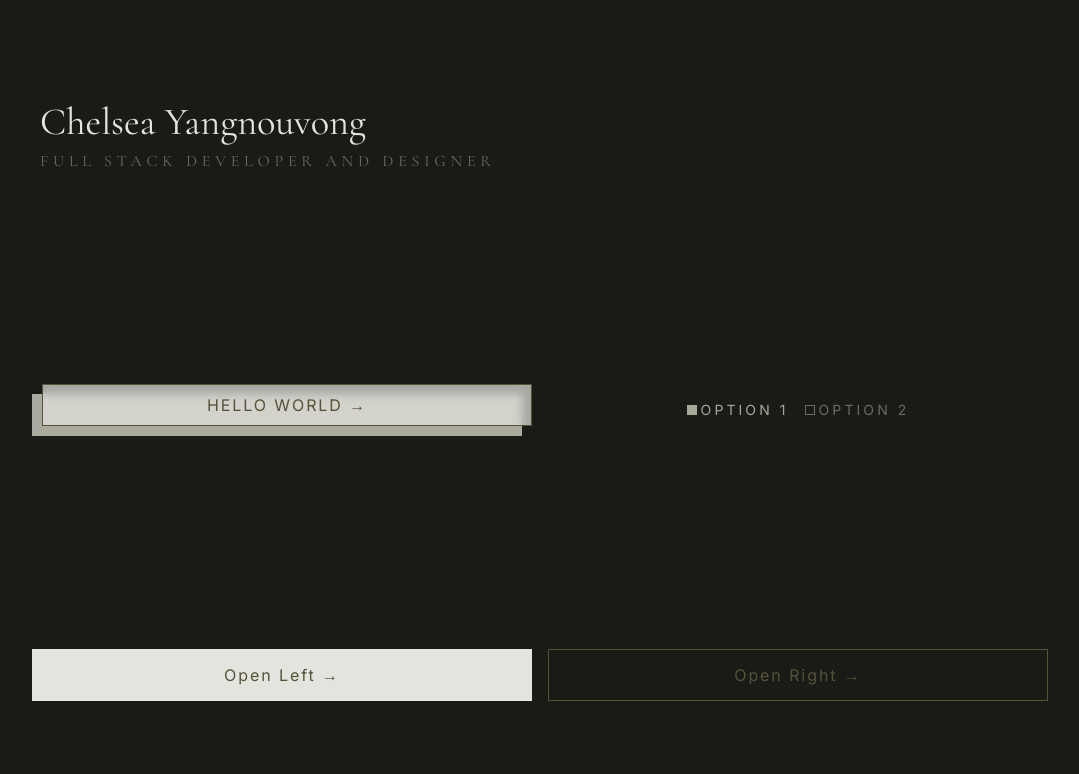
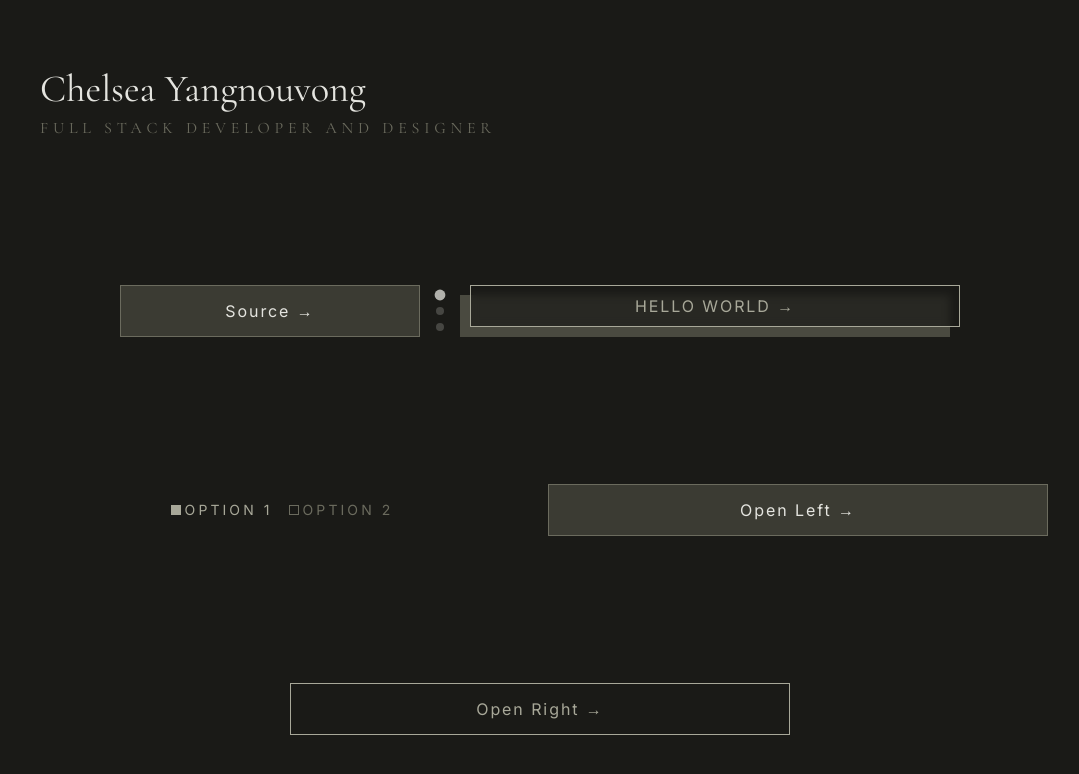
Before and after one commit to cyangnouvong/dao-ui, a React (Vite) app: page / in a window 1280 px wide. Shown: the top 774 px of the page, without its empty margins (100-1179 px from the left). Built offline with nearby package versions, Linux system fonts and the light colour scheme.

Commit message:
dot indicator

```diff
--- a/src/App.tsx
+++ b/src/App.tsx
@@ -3,16 +3,20 @@ import Button from "./components/Button/Button";
 import RadioGroup from "./components/RadioGroup/RadioGroup";
 import Drawer from "./components/Drawer/Drawer";
 import Text from "./components/Text/Text";
+import Tooltip from "./components/Tooltip/Tooltip";
 import "./styles/global.css";
+import DotIndicator from "./components/DotIndicator/DotIndicator";
 
 function App() {
   const [value, setValue] = useState("option1");
   const [open, setOpen] = useState(false);
   const [side, setSide] = useState<"left" | "right">("right");
+  const [activeDot, setActiveDot] = useState(0);
+  const [theme, setTheme] = useState<"light" | "dark">("dark");
 
   return (
     <div
-      data-theme="dark"
+      data-theme={theme}
       style={{
         display: "flex",
         justifyContent: "center",
@@ -20,6 +24,7 @@ function App() {
         height: "100vh",
         gap: "16px",
         flexWrap: "wrap",
+        background: theme === "light" ? "#dfdfd6" : "#1a1a17",
       }}
     >
       <div
@@ -31,7 +36,7 @@ function App() {
         }}
       >
         <Text
-          theme="dark"
+          theme={theme}
           size="xl"
           font="display"
           weight="normal"
@@ -40,7 +45,7 @@ function App() {
           Chelsea Yangnouvong
         </Text>
         <Text
-          theme="dark"
+          theme={theme}
           size="base"
           color="ink-muted"
           font="display"
@@ -50,10 +55,45 @@ function App() {
           FULL STACK DEVELOPER AND DESIGNER
         </Text>
       </div>
-      <div style={{ width: "500px", height: "52px" }}>
-        <Button theme="light" variant="emphasis">
-          Hello World
-        </Button>
+
+      <Tooltip label="View on GitHub" placement="top" theme={theme}>
+        <div
+          style={{
+            width: "300px",
+            height: "52px",
+            justifyContent: "center",
+            display: "flex",
+            alignItems: "center",
+          }}
+        >
+          <Button variant="primary" theme={theme}>
+            Source
+          </Button>
+        </div>
+      </Tooltip>
+
+      <DotIndicator
+        count={3}
+        active={activeDot}
+        onChange={setActiveDot}
+        theme={theme}
+        size="lg"
+      />
+
+      <div
+        style={{
+          width: "500px",
+          height: "52px",
+          justifyContent: "center",
+          display: "flex",
+          alignItems: "center",
+        }}
+      >
+        <div style={{ width: "500px", height: "52px" }}>
+          <Button theme={theme} variant="emphasis">
+            Hello World
+          </Button>
+        </div>
       </div>
 
       <div
@@ -66,7 +106,7 @@ function App() {
         }}
       >
         <RadioGroup
-          theme="dark"
+          theme={theme}
           options={[
             { label: "Option 1", value: "option1" },
             { label: "Option 2", value: "option2" },
@@ -77,6 +117,7 @@ function App() {
       </div>
       <div style={{ width: "500px", height: "52px" }}>
         <Button
+          theme={theme}
           onClick={() => {
             setSide("left");
             setOpen(true);
@@ -87,6 +128,7 @@ function App() {
       </div>
       <div style={{ width: "500px", height: "52px" }}>
         <Button
+          theme={theme}
           variant="outline"
           onClick={() => {
             setSide("right");
@@ -97,7 +139,7 @@ function App() {
         </Button>
       </div>
       <Drawer
-        theme="light"
+        theme={theme}
         open={open}
         onClose={() => setOpen(false)}
         side={side}
--- a/src/components/Button/Button.module.css
+++ b/src/components/Button/Button.module.css
@@ -63,17 +63,22 @@
 
 /* ----- PRIMARY variant ----- */
 
-.primary {
-  background-color: var(--bg);
-  border: 1px solid var(--bg);
+[data-theme="light"] .primary {
+  background-color: color-mix(in srgb, var(--ink-muted) 30%, transparent);
+  border: 1px solid var(--ink-muted);
+}
+
+[data-theme="dark"] .primary {
+  background-color: color-mix(in srgb, var(--ink-muted) 40%, transparent);
+  border: 1px solid var(--ink-muted);
 }
 
 .primary .btn-front {
-  color: var(--ink-mid);
+  color: var(--ink);
 }
 
 .primary:not(:disabled):hover .btn-front {
-  background-color: color-mix(in srgb, var(--bg), var(--ink) 10%);
+  background-color: color-mix(in srgb, var(--bg), var(--ink) 20%);
 }
 
 /* ----- EMPHASIS variant ----- */
--- a/src/components/Button/Button.tsx
+++ b/src/components/Button/Button.tsx
@@ -22,7 +22,7 @@ const Button = forwardRef<HTMLButtonElement, ButtonProps>(
       children,
       onClick,
       style,
-      theme = "light",
+      theme, // inherit theme from parent by default, but can be overridden by props
       variant = "primary",
       size = "md",
       className = "",
--- /dev/null
+++ b/src/components/DotIndicator/DotIndicator.module.css
@@ -0,0 +1,69 @@
+/* ----- group ----- */
+
+.dot-group {
+  display: flex;
+  flex-shrink: 0;
+}
+
+.horizontal {
+  flex-direction: row;
+  gap: var(--dot-gap, var(--space-2));
+}
+
+.vertical {
+  flex-direction: column;
+  gap: var(--dot-gap, var(--space-2));
+}
+
+/* ----- dot ----- */
+
+.dot {
+  all: unset;
+  display: block;
+  border-radius: 50%;
+  background: color-mix(in srgb, var(--ink) 22%, transparent);
+  transition:
+    background 0.3s ease,
+    transform 0.3s ease;
+}
+
+.dot:focus-visible {
+  outline: 2px solid color-mix(in srgb, var(--ink) 75%, transparent);
+  outline-offset: 3px;
+}
+
+/* ----- active ----- */
+
+.dot-active {
+  background: color-mix(in srgb, var(--ink) 75%, transparent);
+  transform: scale(1.35);
+}
+
+/* ----- click ----- */
+
+.dot-clickable {
+  cursor: pointer;
+  pointer-events: auto;
+}
+
+.dot-static {
+  cursor: default;
+  pointer-events: none;
+}
+
+/* ----- size ----- */
+
+.size-sm .dot {
+  width: 4px;
+  height: 4px;
+}
+
+.size-md .dot {
+  width: 6px;
+  height: 6px;
+}
+
+.size-lg .dot {
+  width: 8px;
+  height: 8px;
+}
--- /dev/null
+++ b/src/components/DotIndicator/DotIndicator.tsx
@@ -0,0 +1,72 @@
+import React from "react";
+import styles from "./DotIndicator.module.css";
+import { spacing, type SpacingKey } from "../../tokens/spacing";
+import type { ThemeKey } from "../../tokens";
+
+type DotIndicatorProps = {
+  count: number;
+  active: number;
+  onChange?: (index: number) => void;
+  direction?: "horizontal" | "vertical";
+  size?: "sm" | "md" | "lg";
+  gap?: SpacingKey;
+  theme?: ThemeKey;
+  getLabel?: (index: number) => string;
+  className?: string;
+  style?: React.CSSProperties;
+};
+
+const DotIndicator = ({
+  count,
+  active,
+  onChange,
+  direction = "vertical",
+  size = "md",
+  gap,
+  theme,
+  getLabel,
+  className = "",
+  style,
+}: DotIndicatorProps) => {
+  const isClickable = typeof onChange === "function";
+
+  return (
+    <div
+      data-theme={theme}
+      role={isClickable ? "radiogroup" : undefined}
+      className={[
+        styles["dot-group"],
+        styles[direction],
+        styles[`size-${size}`],
+        className,
+      ]
+        .filter(Boolean)
+        .join(" ")}
+      style={{
+        ...style,
+        ...(gap !== undefined &&
+          ({ "--dot-gap": spacing[gap] } as React.CSSProperties)),
+      }}
+    >
+      {Array.from({ length: count }, (_, i) => (
+        <button
+          key={i}
+          role={isClickable ? "radio" : undefined}
+          aria-checked={isClickable ? active === i : undefined}
+          aria-label={getLabel ? getLabel(i) : `Item ${i + 1}`}
+          disabled={!isClickable}
+          onClick={() => onChange?.(i)}
+          className={[
+            styles["dot"],
+            active === i ? styles["dot-active"] : "",
+            isClickable ? styles["dot-clickable"] : styles["dot-static"],
+          ]
+            .filter(Boolean)
+            .join(" ")}
+        />
+      ))}
+    </div>
+  );
+};
+
+export default DotIndicator;
--- a/src/components/Drawer/Drawer.tsx
+++ b/src/components/Drawer/Drawer.tsx
@@ -18,7 +18,7 @@ const Drawer = ({
   onClose,
   children,
   side = "right",
-  theme = "light",
+  theme,
   hideCloseButton = false,
   className = "",
   style,
--- a/src/components/RadioGroup/RadioGroup.tsx
+++ b/src/components/RadioGroup/RadioGroup.tsx
@@ -26,7 +26,7 @@ const RadioGroup = <T extends string>({
   onChange,
   direction = "horizontal",
   gap,
-  theme = "light",
+  theme,
   size = "md",
   className = "",
   style,
--- a/src/components/Text/Text.tsx
+++ b/src/components/Text/Text.tsx
@@ -30,7 +30,7 @@ const Text = ({
   color = "ink",
   className = "",
   style,
-  theme = "light",
+  theme,
 }: TextProps) => {
   return (
     <Tag
--- /dev/null
+++ b/src/components/Tooltip/Tooltip.module.css
@@ -0,0 +1,84 @@
+/* ----- wrapper ----- */
+
+.tooltip-wrapper {
+  position: relative;
+  display: inline-flex;
+}
+
+/* ----- content ----- */
+
+.tooltip {
+  position: absolute;
+  z-index: 100;
+  pointer-events: none;
+
+  background-color: var(--bg);
+  border: 1px solid var(--ink-faint);
+  color: var(--ink-mid);
+
+  font-family: var(--font-ui);
+  font-size: var(--text-xs);
+  letter-spacing: 0.08em;
+  white-space: nowrap;
+
+  padding: var(--space-2) var(--space-3);
+
+  opacity: 0;
+  transition:
+    opacity 0.2s ease,
+    transform 0.2s ease;
+}
+
+/* ----- visible state ----- */
+
+.tooltip-visible {
+  opacity: 1;
+}
+
+/* ----- top ----- */
+
+.placement-top {
+  bottom: calc(100% + var(--space-2));
+  left: 50%;
+  transform: translateX(-50%) translateY(10px);
+}
+
+.placement-top.tooltip-visible {
+  transform: translateX(-50%) translateY(0);
+}
+
+/* ----- bottom ----- */
+
+.placement-bottom {
+  top: calc(100% + var(--space-2));
+  left: 50%;
+  transform: translateX(-50%) translateY(-10px);
+}
+
+.placement-bottom.tooltip-visible {
+  transform: translateX(-50%) translateY(0);
+}
+
+/* ----- left ----- */
+
+.placement-left {
+  right: calc(100% + var(--space-2));
+  top: 50%;
+  transform: translateY(-50%) translateX(10px);
+}
+
+.placement-left.tooltip-visible {
+  transform: translateY(-50%) translateX(0);
+}
+
+/* ----- right ----- */
+
+.placement-right {
+  left: calc(100% + var(--space-2));
+  top: 50%;
+  transform: translateY(-50%) translateX(-10px);
+}
+
+.placement-right.tooltip-visible {
+  transform: translateY(-50%) translateX(0);
+}
--- /dev/null
+++ b/src/components/Tooltip/Tooltip.tsx
@@ -0,0 +1,64 @@
+import React, { useId, useState } from "react";
+import styles from "./Tooltip.module.css";
+import type { ThemeKey } from "../../tokens/colors";
+
+type TooltipProps = {
+  label: string;
+  children: React.ReactNode;
+  placement?: "top" | "bottom" | "left" | "right";
+  theme?: ThemeKey;
+  className?: string;
+  style?: React.CSSProperties;
+};
+
+const Tooltip = ({
+  label,
+  children,
+  placement = "top",
+  theme,
+  className = "",
+  style,
+}: TooltipProps) => {
+  const [visible, setVisible] = useState(false);
+  // render unique id for aria-describedby
+  const tooltipId = useId();
+
+  return (
+    <div
+      data-theme={theme}
+      className={[styles["tooltip-wrapper"], className]
+        .filter(Boolean)
+        .join(" ")}
+      style={style}
+      onMouseEnter={() => setVisible(true)}
+      onMouseLeave={() => setVisible(false)}
+      onFocusCapture={() => setVisible(true)}
+      onBlurCapture={() => setVisible(false)}
+    >
+      {React.isValidElement(children)
+        ? React.cloneElement(
+            children as React.ReactElement<React.HTMLAttributes<HTMLElement>>,
+            {
+              "aria-describedby": tooltipId,
+            },
+          )
+        : children}
+
+      <div
+        id={tooltipId}
+        role="tooltip"
+        className={[
+          styles["tooltip"],
+          styles[`placement-${placement}`],
+          visible ? styles["tooltip-visible"] : "",
+        ]
+          .filter(Boolean)
+          .join(" ")}
+      >
+        {label}
+      </div>
+    </div>
+  );
+};
+
+export default Tooltip;
--- a/src/index.css
+++ b/src/index.css
@@ -11,6 +11,6 @@ body,
 #root {
   width: 100%;
   height: 100%;
-  background: #1a1a17;
+  background: #dfdfd6;
   overflow: hidden;
 }
```
